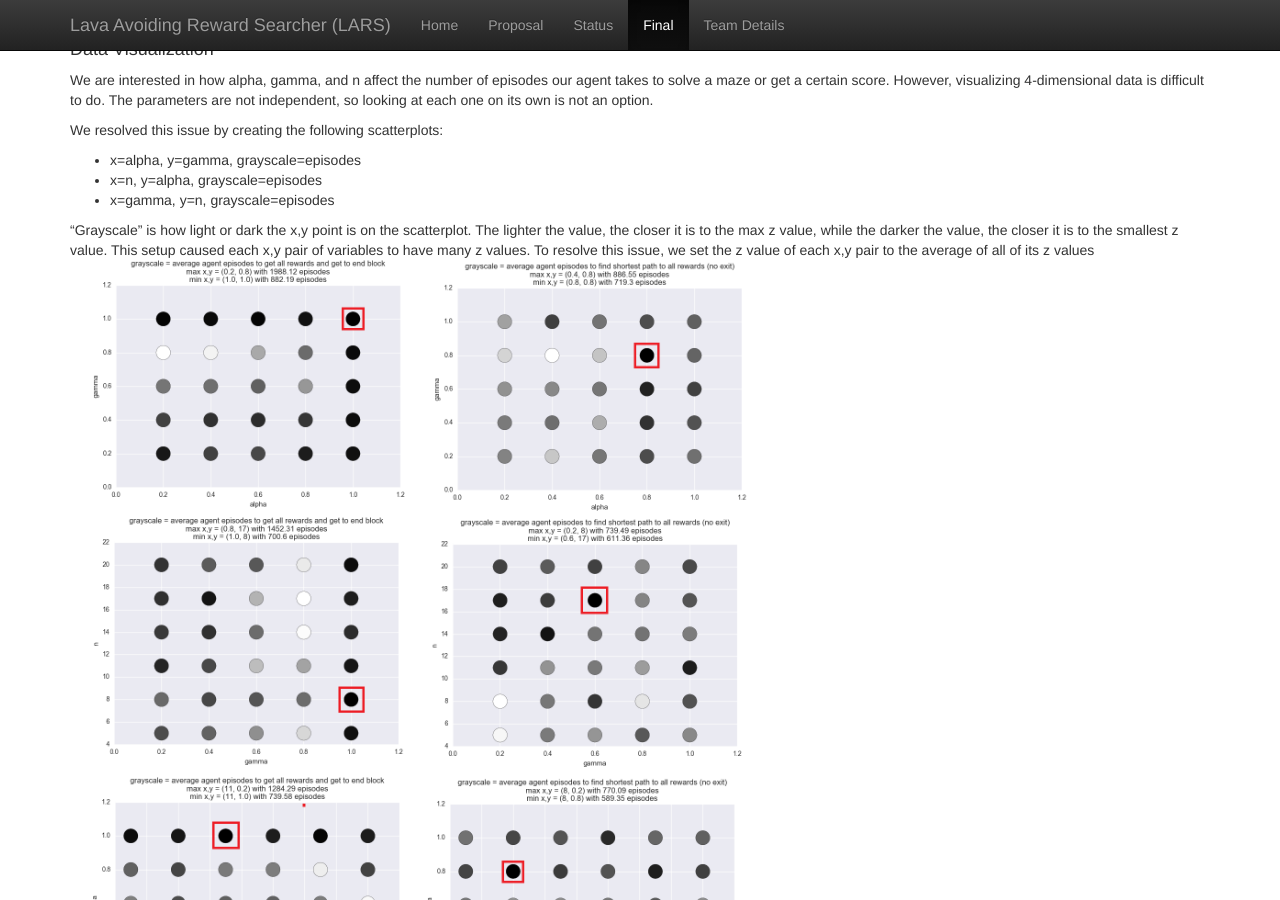
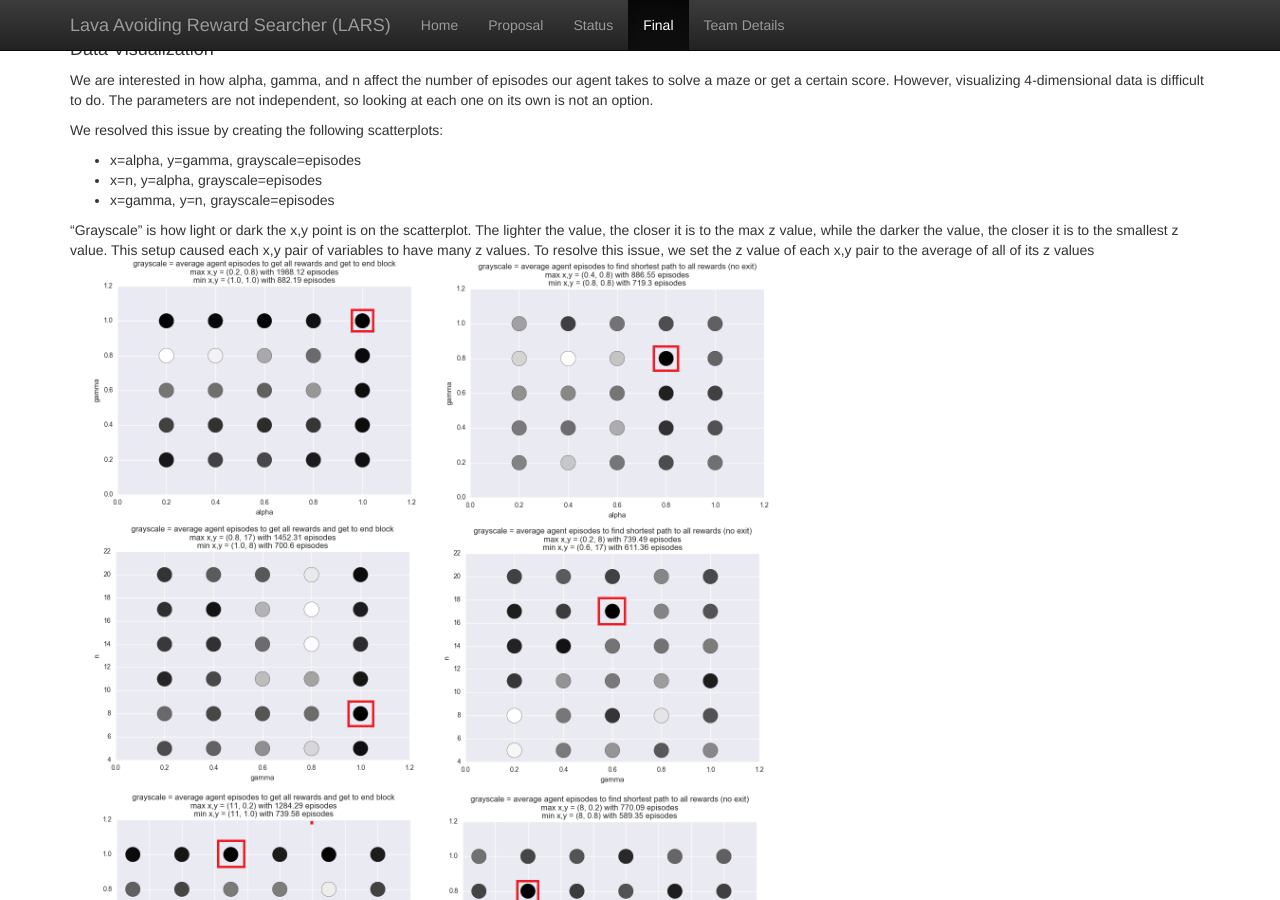
Before and after one commit to Frozen-Herring/CS-175, a Jekyll site: the page built from docs/final.md, in a window 1280 px wide and 900 px high, scrolled down 3860 px. Built offline with Jekyll 4.4.1, drawn with Linux system fonts in a browser that asks for light colours.

Commit message:
Another size change! hurrah!

```diff
--- a/docs/final.md
+++ b/docs/final.md
@@ -81,7 +81,7 @@ We resolved this issue by creating the following scatterplots:
  - x=gamma, y=n, grayscale=episodes
 
 "Grayscale" is how light or dark the x,y point is on the scatterplot. The lighter the value, the closer it is to the max z value, while the darker the value, the closer it is to the smallest z value. This setup caused each x,y pair of variables to have many z values. To resolve this issue, we set the z value of each x,y pair to the average of all of its z values
-![](Optimizer_Results_Matrix_edited.png){:height="775px" :width="700px"}
+![](Optimizer_Results_Matrix_edited.png){:height="800px" :width="720px"}
 
 #### Results
 The results showed us that the agent performed best when it had the following parameters:
```
